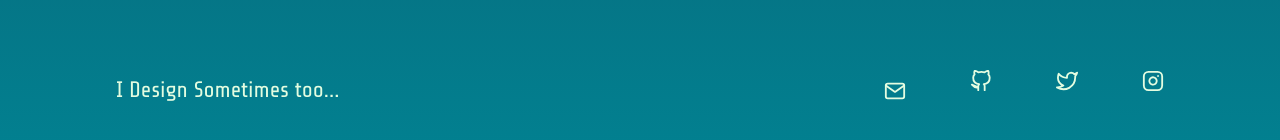
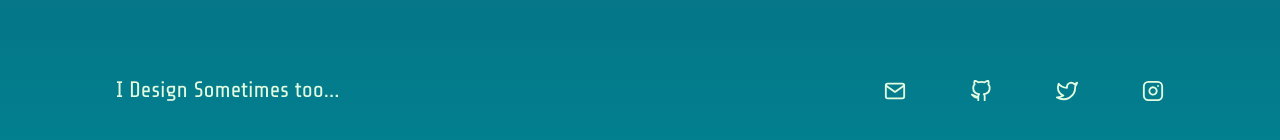
Before and after one commit to AkeemAllen/personal-portfolio, a React (Create React App) app: page / in a window 1280 px wide. Shown: the part 652-792 px from the top of the page. Built offline with nearby package versions, Linux system fonts and the light colour scheme.

Commit message:
Removed Unused vars

```diff
--- a/src/pages/Landing.jsx
+++ b/src/pages/Landing.jsx
@@ -19,7 +19,7 @@ const Landing = () => {
   ];
 
   const [iconContainerHover, setIconContainerHover] = useState(false);
-  const [iconHover, setIconHover] = useState(false);
+  // const [iconHover, setIconHover] = useState(false);
 
   const iconContainerAnimate = useSpring({
     transform: `scale(${iconContainerHover ? 1.2 : 1})`,
@@ -29,7 +29,7 @@ const Landing = () => {
   });
 
   const [iconSprings, setIconSprings] = useSprings(icons.length, (index) => ({
-    transform: `translateY(${index ? -10 : 0}px)`,
+    transform: `translateY(${index ? 0 : 0}px)`,
   }));
 
   return (
```
